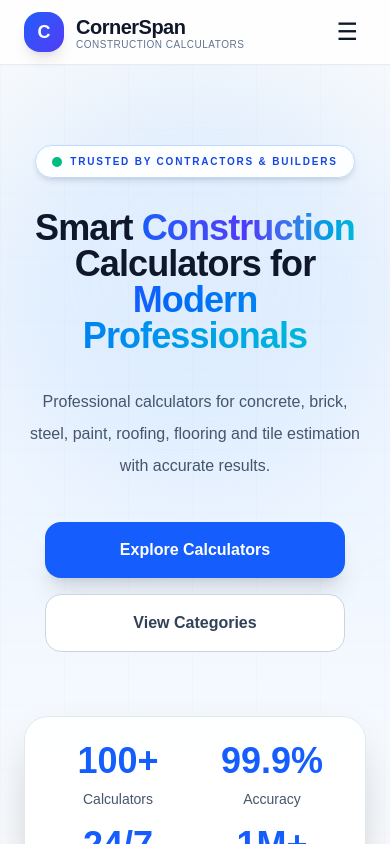
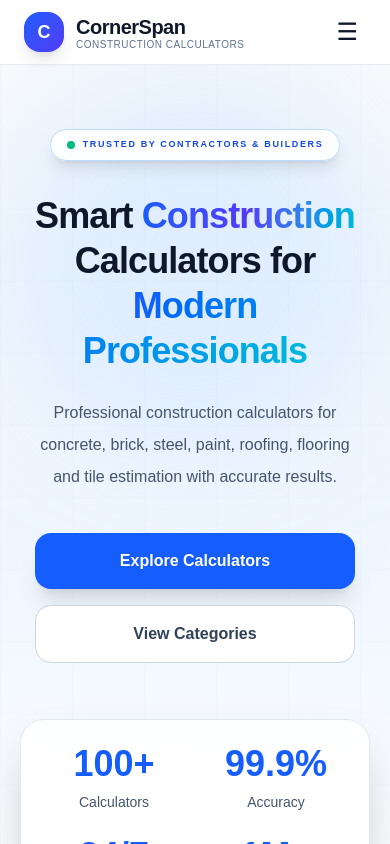
Before and after one commit to km7max-cmd/cornerspan, a Next.js app: page / in a window 390 px wide. Shown: the top 844 px of the page. Built offline with nearby package versions, Linux system fonts and the light colour scheme.

Commit message:
Refactor Hero component layout and styles
Updated styles and content in the Hero component for improved layout and readability.

```diff
--- a/components/Hero.tsx
+++ b/components/Hero.tsx
@@ -3,27 +3,27 @@ export default function Hero() {
     <section className="relative overflow-hidden bg-gradient-to-b from-slate-50 via-blue-50 to-white">
 
       {/* Background */}
-      <div className="absolute inset-0 bg-[linear-gradient(to_right,#94a3b808_1px,transparent_1px),linear-gradient(to_bottom,#94a3b808_1px,transparent_1px)] bg-[size:64px_64px]" />
+      <div className="absolute inset-0 bg-[linear-gradient(to_right,#94a3b808_1px,transparent_1px),linear-gradient(to_bottom,#94a3b808_1px,transparent_1px)] bg-[size:72px_72px]" />
 
-      <div className="absolute left-1/2 top-0 h-[420px] w-[420px] -translate-x-1/2 rounded-full bg-blue-300/20 blur-3xl" />
+      <div className="absolute left-1/2 top-0 h-[380px] w-[380px] -translate-x-1/2 rounded-full bg-blue-300/20 blur-3xl" />
 
-      <div className="relative mx-auto max-w-7xl px-6 py-20 md:py-24 lg:py-28">
+      <div className="relative mx-auto max-w-7xl px-5 sm:px-6 lg:px-8">
 
-        <div className="mx-auto flex max-w-4xl flex-col items-center text-center">
+        <div className="mx-auto flex max-w-4xl flex-col items-center py-16 text-center sm:py-20 lg:py-28">
 
           {/* Badge */}
-          <div className="inline-flex items-center gap-2 rounded-full border border-blue-200 bg-white/90 px-4 py-2 shadow-md backdrop-blur">
+          <div className="inline-flex max-w-full items-center gap-2 rounded-full border border-blue-200 bg-white/90 px-4 py-2 shadow-lg backdrop-blur">
 
-            <span className="h-2.5 w-2.5 rounded-full bg-emerald-500"></span>
+            <span className="h-2 w-2 rounded-full bg-emerald-500"></span>
 
-            <span className="text-[10px] font-bold uppercase tracking-[0.18em] text-blue-700">
-              Trusted by Contractors & Builders
+            <span className="text-[9px] font-bold uppercase tracking-[0.18em] text-blue-700 sm:text-[10px]">
+              Trusted by Contractors &amp; Builders
             </span>
 
           </div>
 
           {/* Heading */}
-          <h1 className="mt-8 text-4xl font-black leading-none tracking-tight text-slate-900 sm:text-5xl md:text-6xl lg:text-7xl">
+          <h1 className="mt-8 text-4xl font-black leading-tight tracking-tight text-slate-900 sm:text-5xl md:text-6xl lg:text-7xl xl:text-8xl">
 
             Smart{" "}
 
@@ -44,60 +44,65 @@ export default function Hero() {
           </h1>
 
           {/* Description */}
-          <p className="mt-8 max-w-xl text-base leading-8 text-slate-600 md:text-lg">
-            Professional calculators for concrete, brick, steel, paint,
-            roofing, flooring and tile estimation with accurate results.
+          <p className="mt-6 max-w-xl px-2 text-base leading-8 text-slate-600 sm:text-lg">
+            Professional construction calculators for concrete, brick,
+            steel, paint, roofing, flooring and tile estimation with
+            accurate results.
           </p>
 
           {/* Buttons */}
-          <div className="mt-10 flex w-full flex-col items-center gap-4 sm:flex-row sm:justify-center">
+          <div className="mt-10 flex w-full flex-col items-center gap-4 sm:w-auto sm:flex-row">
 
-            <button className="w-full max-w-[300px] rounded-2xl bg-blue-600 px-8 py-4 font-semibold text-white shadow-xl transition-all hover:-translate-y-1 hover:bg-blue-700">
+            <button className="w-full max-w-[320px] rounded-2xl bg-blue-600 px-8 py-4 text-base font-semibold text-white shadow-xl transition-all duration-300 hover:-translate-y-1 hover:bg-blue-700">
               Explore Calculators
             </button>
 
-            <button className="w-full max-w-[300px] rounded-2xl border border-slate-300 bg-white px-8 py-4 font-semibold text-slate-700 transition hover:bg-slate-50">
+            <button className="w-full max-w-[320px] rounded-2xl border border-slate-300 bg-white px-8 py-4 text-base font-semibold text-slate-700 transition-all duration-300 hover:bg-slate-50">
               View Categories
             </button>
 
           </div>
-                    {/* Stats */}
-          <div className="mt-16 grid w-full max-w-5xl grid-cols-2 gap-4 rounded-3xl border border-slate-200 bg-white/90 p-6 shadow-2xl backdrop-blur md:mt-20 md:grid-cols-4 md:gap-6 md:p-8">
+                    {/* Statistics */}
+          <div className="mt-14 w-full max-w-5xl rounded-3xl border border-slate-200 bg-white/90 p-6 shadow-2xl backdrop-blur sm:mt-16 sm:p-8">
+
+            <div className="grid grid-cols-2 gap-6 md:grid-cols-4">
 
               <div className="text-center">
-              <h3 className="text-4xl font-black text-blue-600 md:text-5xl">
+                <h3 className="text-4xl font-black text-blue-600 lg:text-5xl">
                   100+
                 </h3>
-              <p className="mt-2 text-sm font-medium text-slate-600">
+                <p className="mt-2 text-sm text-slate-600">
                   Calculators
                 </p>
               </div>
 
               <div className="text-center">
-              <h3 className="text-4xl font-black text-blue-600 md:text-5xl">
+                <h3 className="text-4xl font-black text-blue-600 lg:text-5xl">
                   99.9%
                 </h3>
-              <p className="mt-2 text-sm font-medium text-slate-600">
+                <p className="mt-2 text-sm text-slate-600">
                   Accuracy
                 </p>
               </div>
 
               <div className="text-center">
-              <h3 className="text-4xl font-black text-blue-600 md:text-5xl">
+                <h3 className="text-4xl font-black text-blue-600 lg:text-5xl">
                   24/7
                 </h3>
-              <p className="mt-2 text-sm font-medium text-slate-600">
+                <p className="mt-2 text-sm text-slate-600">
                   Free Access
                 </p>
               </div>
 
               <div className="text-center">
-              <h3 className="text-4xl font-black text-blue-600 md:text-5xl">
+                <h3 className="text-4xl font-black text-blue-600 lg:text-5xl">
                   1M+
                 </h3>
-              <p className="mt-2 text-sm font-medium text-slate-600">
+                <p className="mt-2 text-sm text-slate-600">
                   Calculations
                 </p>
+              </div>
+
             </div>
 
           </div>
```
Lines whose indentation alone changed are shown as unchanged.
